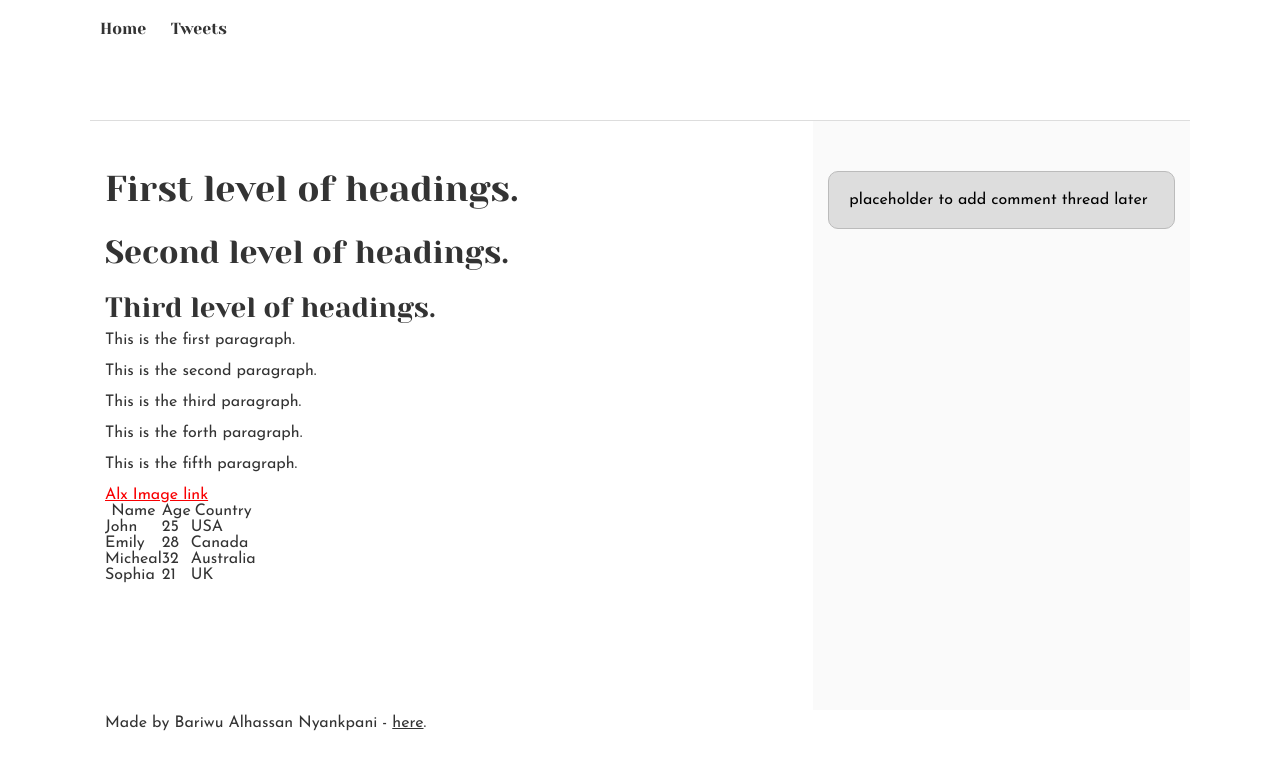
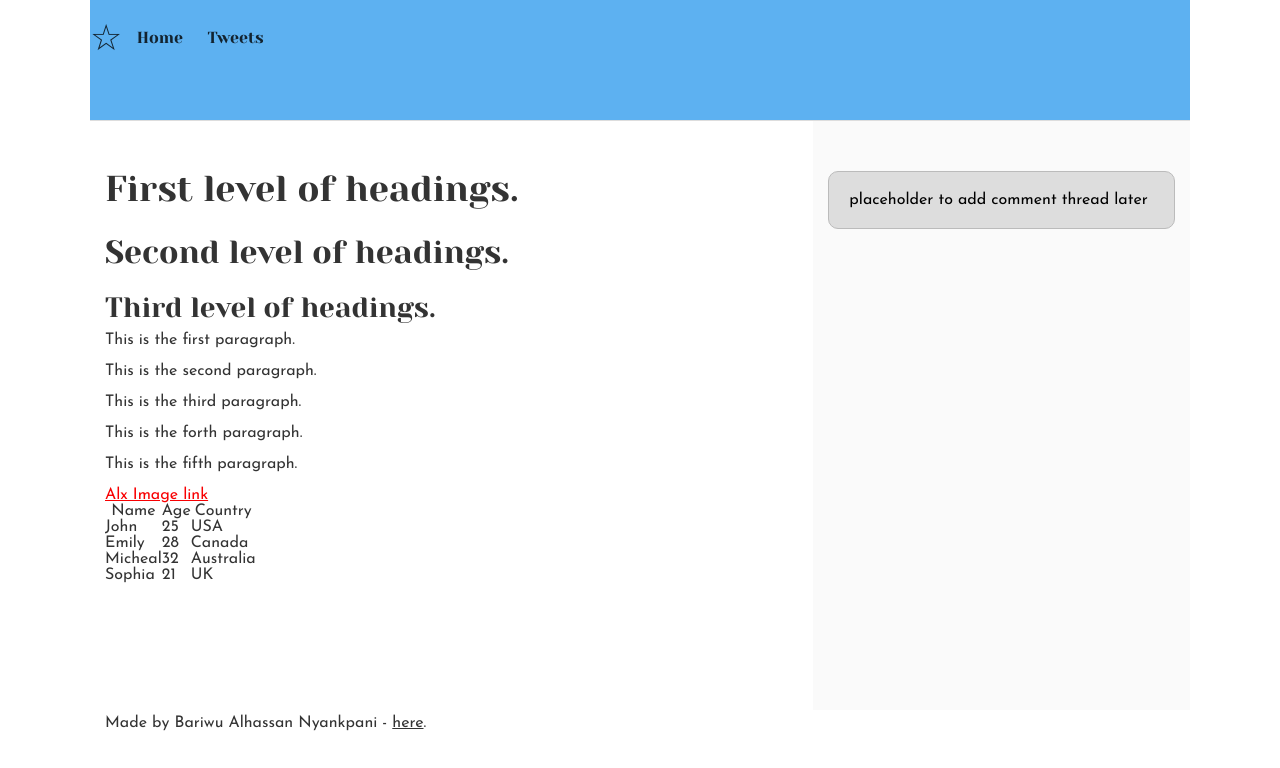
Before and after one commit to BariwuJhunnior/alx_html_css, a plain HTML site: page css_basic/index.html in a window 1280 px wide. Drawn offline with Linux system fonts and the light colour scheme.

Commit message:
Updated index.html and style.html files

```diff
--- a/css_basic/index.html
+++ b/css_basic/index.html
@@ -13,6 +13,7 @@
 
   <header>
     <ul>
+      <li class="logo">&star;</li>
       <li><a href="index.html">Home</a></li>
       <li><a href="tweets.html">Tweets</a></li>
     </ul>
--- a/css_basic/styles.css
+++ b/css_basic/styles.css
@@ -18,3 +18,7 @@ aside {
   flex: 1;
   overflow-y: auto;
 }
+
+header {
+  background-color: rgb(93, 177, 241);
+}
```
